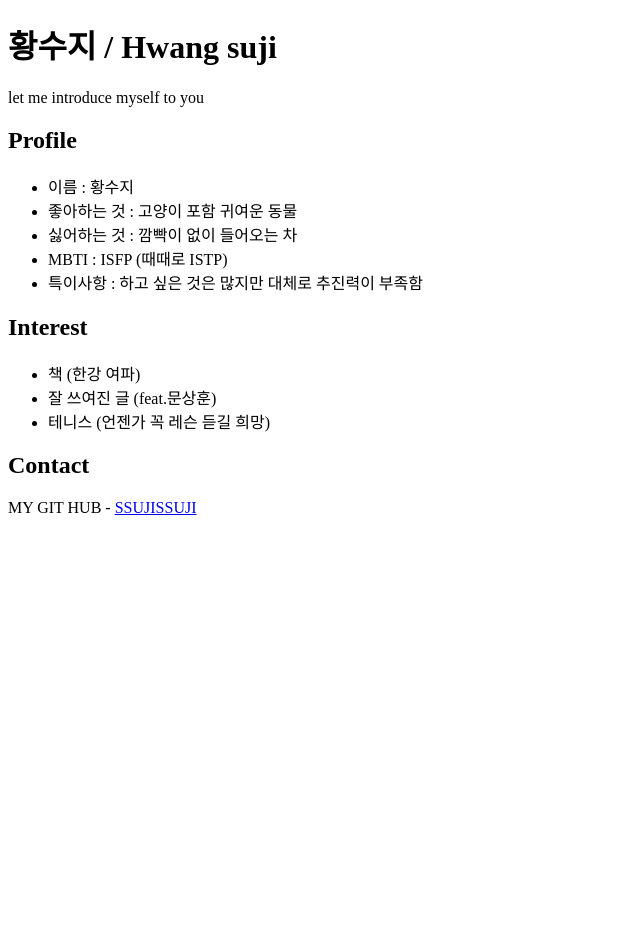
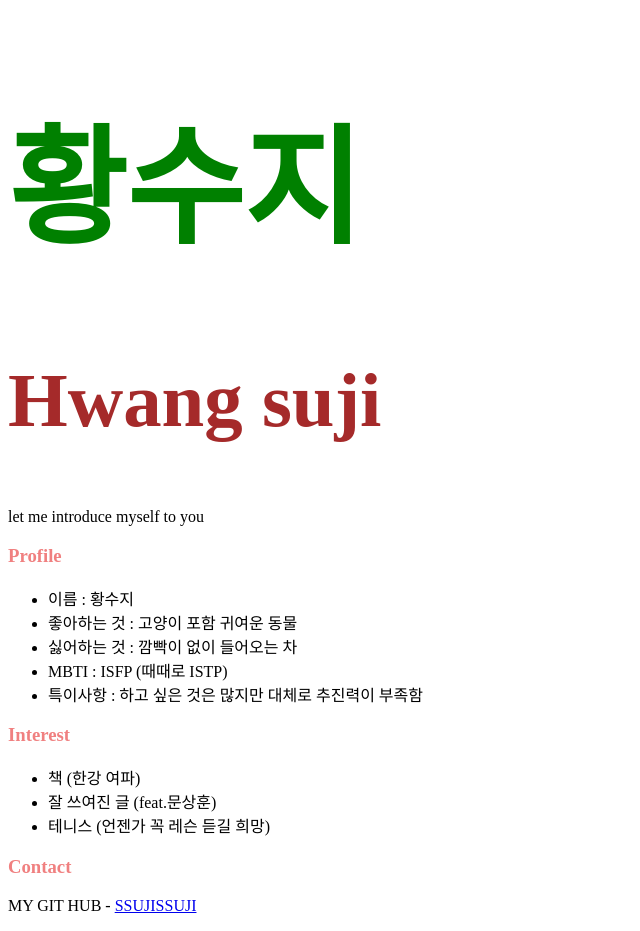
Before and after one commit to ssujissuji/github-test, a plain HTML site: page introduce.html in a window 1280 px wide. Shown: the whole page, without its empty margins (0-640 px from the left). Before the commit the page ends 800 px from the top, so only its background shows below. Drawn offline with Linux system fonts and the light colour scheme.

Commit message:
introduce css test

```diff
--- a/introduce.html
+++ b/introduce.html
@@ -2,13 +2,27 @@
 <html>
 
 <head>
-    <title>황수지</title>
+    <title>자기소개서-황수지</title>
+    <link rel="stylesheet" href="style.css">
+    <style>
+        h1 {
+            font-size: 10vw;
+            color: green;
+        }
+    </style>
 </head>
 
 <body>
-    <h1>황수지 / Hwang suji</h1>
+    <div>
+        <header>
+            <h1>황수지</h1>
+            <h2 style="color: brown; font-size:6vw">Hwang suji</h2>
             <p>let me introduce myself to you </p>
-    <h2>Profile</h2>
+        </header>
+    </div>
+    <main>
+        <div>
+            <h3>Profile</h3>
             <ul>
                 <li>이름 : 황수지</li>
                 <li>좋아하는 것 : 고양이 포함 귀여운 동물</li>
@@ -16,14 +30,23 @@
                 <li>MBTI : ISFP (때때로 ISTP)</li>
                 <li>특이사항 : 하고 싶은 것은 많지만 대체로 추진력이 부족함</li>
             </ul>
-    <h2>Interest</h2>
+        </div>
+        <div>
+            <h3>Interest</h3>
             <ul>
                 <li>책 (한강 여파)</li>
                 <li>잘 쓰여진 글 (feat.문상훈)</li>
                 <li>테니스 (언젠가 꼭 레슨 듣길 희망)</li>
             </ul>
-    <h2>Contact</h2>
+        </div>
+        <div>
+            <h3>Contact</h3>
             <p>MY GIT HUB - <a href="https://github.com/ssujissuji">SSUJISSUJI</a></p>
+        </div>
+
+    </main>
+
+
 </body>
 
 </html>
--- /dev/null
+++ b/style.css
@@ -0,0 +1,3 @@
+main>div>h3 {
+    color: lightcoral;
+}
```
Also changed, not shown: stocktest.html (added, +26 -0 lines). Lines whose indentation alone changed are shown as unchanged.
